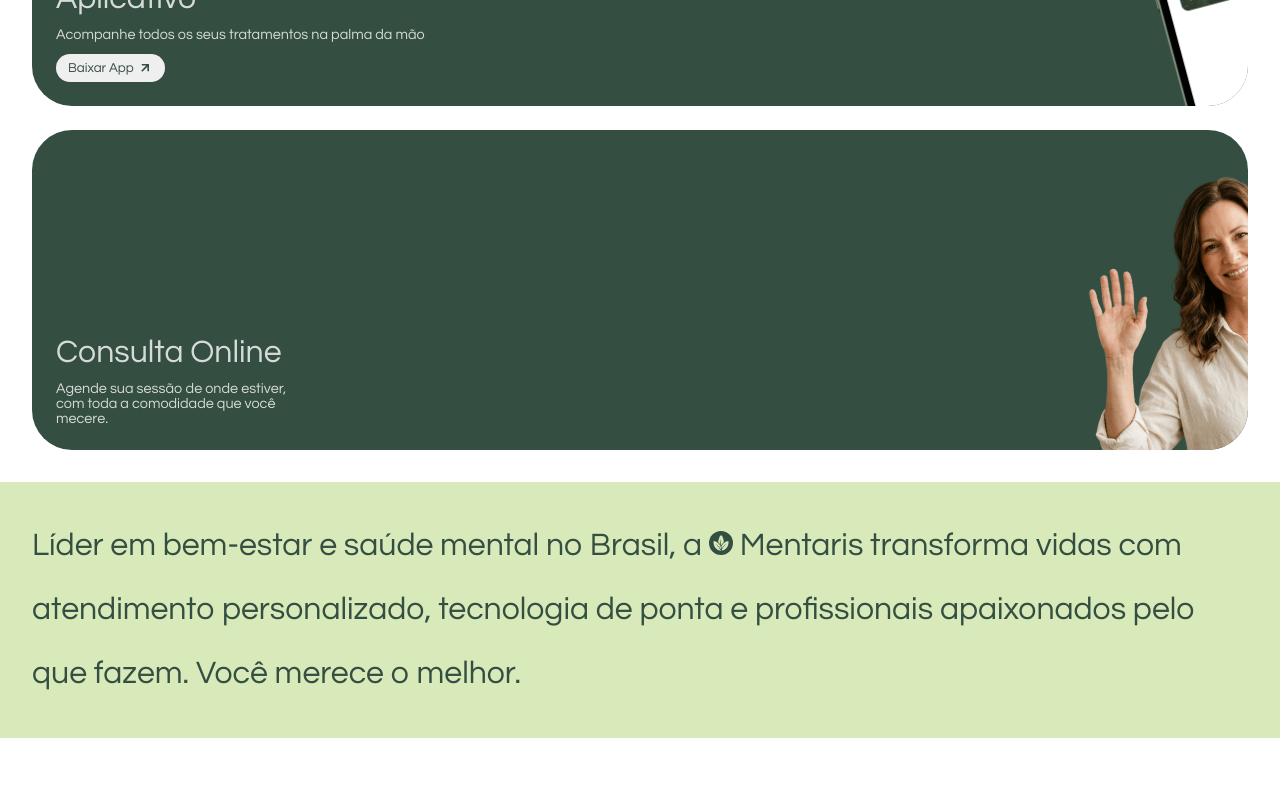
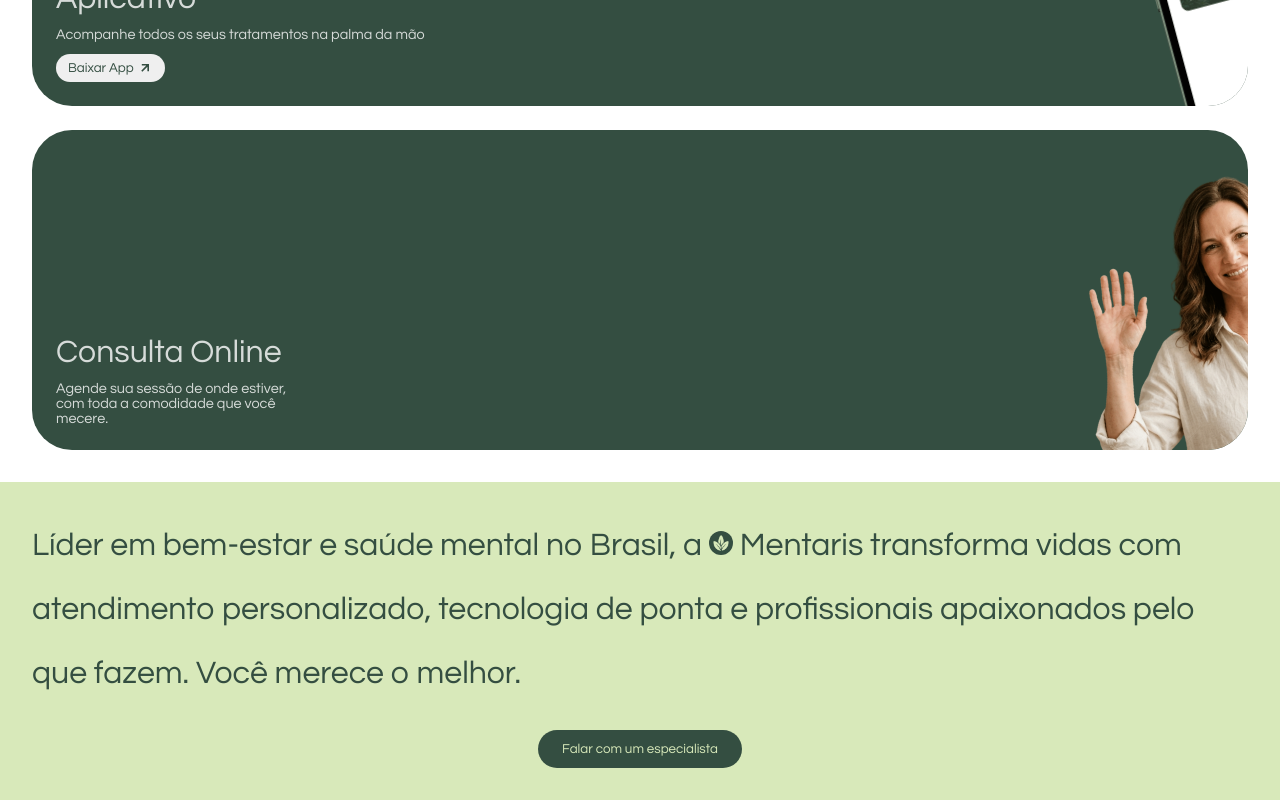
Before and after one commit to DevLucasHenrique/mentaris-app, a React (Vite) app in the folder mentaris-app/: page / in a window 1280 px wide. Shown: the part 3522-4322 px from the top of the page. Before the commit the page ends 4260 px from the top, so only its background shows below. Built offline with nearby package versions, Linux system fonts and the light colour scheme.

Commit message:
Add talk to a specialist button to the history section

```diff
--- a/mentaris-app/src/components/HomePage.css
+++ b/mentaris-app/src/components/HomePage.css
@@ -194,9 +194,11 @@
 section#history-section {
   display: flex;
   align-items: center;
-  justify-content: center;
+  flex-flow: column nowrap;
+  justify-content: space-between;
   padding: 32px 32px;
   background-color: #D8E9BA;
+  gap: 24px;
 }
 
 section#history-section .history-text {
@@ -212,3 +214,16 @@
   width: 24px;
   border-radius: 100%;
 }
+
+section#history-section button.talk {
+  padding: 12px 24px;
+  background-color: var(--blackGreen);
+  color: #D8E9BA;
+  font-family: var(--titleFont);
+  border-radius: 48px;
+  border: none;
+}
+
+section#history-section button.talk:hover {
+  transform: scale(1.05);
+}
--- a/mentaris-app/src/components/HomePage.tsx
+++ b/mentaris-app/src/components/HomePage.tsx
@@ -69,6 +69,7 @@
         <p className="history-text">
           Líder em bem-estar e saúde mental no Brasil, a <img src={logoLemon} className="text-logo-image" alt="Logo" /> Mentaris transforma vidas com atendimento personalizado, tecnologia de ponta e profissionais apaixonados pelo que fazem. Você merece o melhor.
         </p>
+        <button className="talk">Falar com um especialista</button>
       </section>
     </>
   );
```
